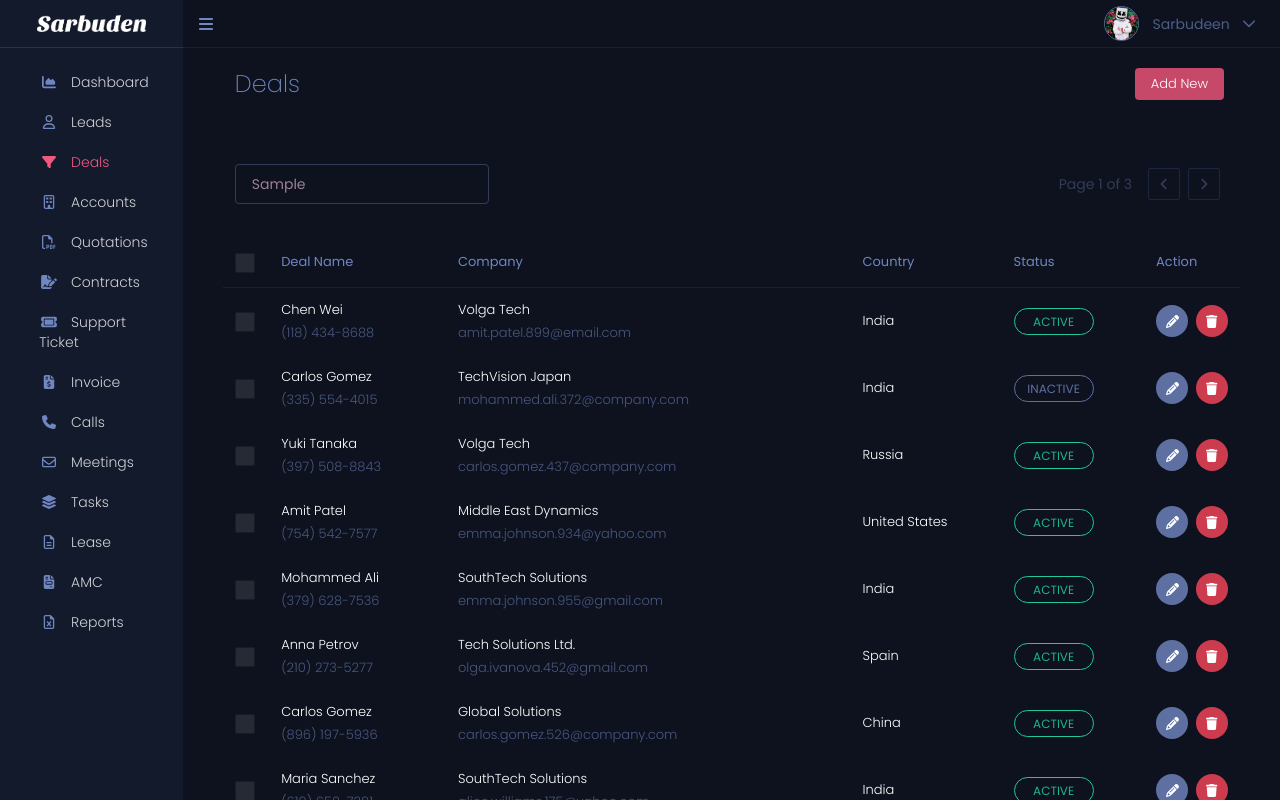
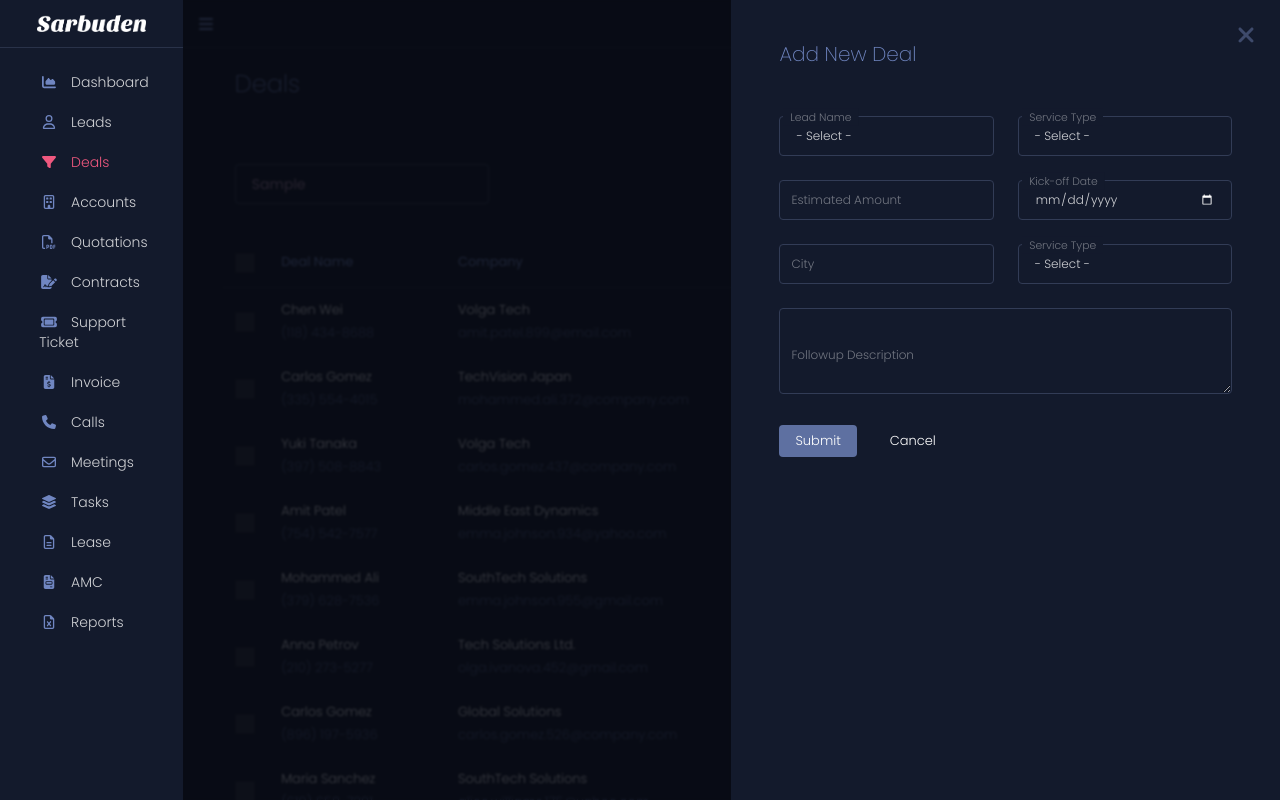
Before and after one commit to sarbudeenmca/Magpies-CRM, a React (Create React App) app: page /deals in a window 1280 px wide. Both pictures are taken after typing "Sample" into the empty fields and a click on the button "Add New". Shown: the top 800 px of the page. Built offline with nearby package versions, Linux system fonts and the light colour scheme.

Commit message:
crm name changed

```diff
--- a/package.json
+++ b/package.json
@@ -1,5 +1,5 @@
 {
-  "name": "crm",
+  "name": "magpies-crm",
   "version": "0.1.0",
   "private": true,
   "dependencies": {
--- a/public/index.html
+++ b/public/index.html
@@ -24,7 +24,7 @@
       work correctly both with client-side routing and a non-root public URL.
       Learn how to configure a non-root public URL by running `npm run build`.
     -->
-    <title>React App</title>
+    <title>Magpies CRM</title>
   </head>
   <body>
     <noscript>You need to enable JavaScript to run this app.</noscript>
--- a/src/components/Deals.jsx
+++ b/src/components/Deals.jsx
@@ -1,14 +1,26 @@
-import React from 'react'
+import React, { useState } from 'react'
 import ViewDeals from './views/ViewDeals'
+import { FontAwesomeIcon } from '@fortawesome/react-fontawesome'
+import { faPlus } from '@fortawesome/free-solid-svg-icons'
+import AddDeal from './forms/AddDeal'
 
 const Deals = () => {
+    const [isAddNewDealOpen, setAddNewDealOpen] = useState(false);
+    const handleAddDealClick = () => {
+        setAddNewDealOpen(!isAddNewDealOpen);
+    }
+
     return (
         <>
             <div className='title-header'>
                 <h1 className='main-title'>Deals</h1>
-                <button className='btn-add-new'>Add New</button>
+                <button className='btn-add-new' onClick={handleAddDealClick}><FontAwesomeIcon icon={faPlus} /><span>Add New</span></button>
             </div>
             <ViewDeals />
+            <AddDeal isAddNewDealOpen={isAddNewDealOpen} handleAddDealClick={handleAddDealClick} />
+            {isAddNewDealOpen && (
+                <div className='backdrop' onClick={handleAddDealClick}></div>
+            )}
         </>
     )
 }
--- a/src/components/Layout.css
+++ b/src/components/Layout.css
@@ -175,3 +175,7 @@ select.form-input option {
 .cancel-btn {
     @apply h-8 bg-transparent mr-4 rounded px-4 text-white text-[13px] font-light border border-transparent hover:border-accentd3;
 }
+
+input[type="date"]::-webkit-calendar-picker-indicator {
+    filter: invert(1);
+}
--- a/src/components/Leads.jsx
+++ b/src/components/Leads.jsx
@@ -3,23 +3,23 @@ import ViewLeads from './views/ViewLeads'
 import { FontAwesomeIcon } from '@fortawesome/react-fontawesome'
 import { faPlus } from '@fortawesome/free-solid-svg-icons'
 import AddLead from './forms/AddLead'
+
 const Leads = () => {
-
-  const [isAddNewOpen, setAddNewOpen] = useState(false);
-  const handleAddClick = () => {
-    setAddNewOpen(!isAddNewOpen);
+  const [isAddNewLeadOpen, setAddNewLeadOpen] = useState(false);
+  const handleAddLeadClick = () => {
+    setAddNewLeadOpen(!isAddNewLeadOpen);
   }
 
   return (
     <>
       <div className='title-header'>
         <h1 className='main-title'>Leads</h1>
-        <button className='btn-add-new' onClick={() => handleAddClick()}><FontAwesomeIcon icon={faPlus} /><span>Add New</span></button>
+        <button className='btn-add-new' onClick={() => handleAddLeadClick()}><FontAwesomeIcon icon={faPlus} /><span>Add New</span></button>
       </div>
       <ViewLeads />
-      <AddLead isAddNewOpen={isAddNewOpen} handleAddClick={() => handleAddClick()} />
-      {isAddNewOpen && (
-        <div className="backdrop" onClick={handleAddClick} />
+      <AddLead isAddNewLeadOpen={isAddNewLeadOpen} handleAddLeadClick={() => handleAddLeadClick()} />
+      {isAddNewLeadOpen && (
+        <div className="backdrop" onClick={handleAddLeadClick} />
       )}
     </>
   )
--- /dev/null
+++ b/src/components/forms/AddDeal.jsx
@@ -0,0 +1,88 @@
+import React from 'react'
+import { FontAwesomeIcon } from '@fortawesome/react-fontawesome'
+import { faTimes } from '@fortawesome/free-solid-svg-icons'
+
+const AddDeal = ({ isAddNewDealOpen, handleAddDealClick }) => {
+    return (
+        <>
+            <aside className={`form ${isAddNewDealOpen ? '' : 'translate-x-full'}`}>
+                <div className="title-header">
+                    <h1 className="main-title">Add New Deal</h1>
+                    <button className='form-close' onClick={handleAddDealClick}><FontAwesomeIcon icon={faTimes} /></button>
+                </div>
+                <form action="#" className='form-container'>
+                    <div className="form-fields">
+                        <select id="leadName" name="leadName" className="form-input peer" >
+                            <option value="">- Select -</option>
+                            <option value="Name 1">Name 1</option>
+                            <option value="Name 2">Name 2</option>
+                            <option value="Name 3">Name 3</option>
+                            <option value="Name 4">Name 4</option>
+                        </select>
+                        <label htmlFor="leadName" className="form-label">
+                            Lead Name
+                        </label>
+                    </div>
+                    <div className="form-fields">
+                        <select id="serviceType" name="serviceType" className="form-input peer" >
+                            <option value="">- Select -</option>
+                            <option value="Web Design">Web Design</option>
+                            <option value="Web App Development">Web App Development</option>
+                            <option value="Graphic Design">Graphic Design</option>
+                            <option value="SEO">SEO</option>
+                            <option value="Social Media Marketing">Social Media Marketing</option>
+                        </select>
+                        <label htmlFor="serviceType" className="form-label">
+                            Service Type
+                        </label>
+                    </div>
+                    <div className="form-fields">
+                        <input type="text" id="estimatedAmount" className="form-input peer" placeholder=" " />
+                        <label htmlFor="estimatedAmount" className="form-label">
+                            Estimated Amount
+                        </label>
+                    </div>
+                    <div className="form-fields">
+                        <input type="date" id="kickOffDate" className="form-input peer" placeholder=" " />
+                        <label htmlFor="kickOffDate" className="form-label">
+                            Kick-off Date
+                        </label>
+                    </div>
+                    <div className="form-fields">
+                        <input type="text" id="city" className="form-input peer" placeholder=" " />
+                        <label htmlFor="city" className="form-label">
+                            City
+                        </label>
+                    </div>
+                    <div className="form-fields">
+                        <select id="dealStatus" name="dealStatus" className="form-input peer" >
+                            <option value="">- Select -</option>
+                            <option value="Hold On">Hold On</option>
+                            <option value="RFI">RFI</option>
+                            <option value="RFQ">RFQ</option>
+                            <option value="Quoted">Quoted</option>
+                            <option value="Negotiation">Negotiation</option>
+                            <option value="Won">Won</option>
+                            <option value="Lost">Lost</option>
+                        </select>
+                        <label htmlFor="dealStatus" className="form-label">
+                            Service Type
+                        </label>
+                    </div>
+                    <div className="form-fields col-span-2">
+                        <textarea rows="4" id="followupDescription" className="form-input peer" placeholder=" " ></textarea>
+                        <label htmlFor="followupDescription" className="form-label">
+                            Followup Description
+                        </label>
+                    </div>
+                    <div className="form-fields col-span-2">
+                        <button type='button' className='submit-btn'>Submit</button>
+                        <button type='button' className='cancel-btn' onClick={handleAddDealClick}>Cancel</button>
+                    </div>
+                </form>
+            </aside>
+        </>
+    )
+}
+
+export default AddDeal
--- a/src/components/forms/AddLead.jsx
+++ b/src/components/forms/AddLead.jsx
@@ -2,13 +2,13 @@ import { faTimes } from '@fortawesome/free-solid-svg-icons'
 import { FontAwesomeIcon } from '@fortawesome/react-fontawesome'
 import React from 'react'
 
-const AddLead = ({ isAddNewOpen, handleAddClick }) => {
+const AddLead = ({ isAddNewLeadOpen, handleAddLeadClick }) => {
     return (
         <>
-            <aside className={`form ${isAddNewOpen ? '' : 'translate-x-full'}`}>
+            <aside className={`form ${isAddNewLeadOpen ? '' : 'translate-x-full'}`}>
                 <div className="title-header">
                     <h1 className="main-title">Add New Lead</h1>
-                    <button className='form-close' onClick={handleAddClick}><FontAwesomeIcon icon={faTimes} /></button>
+                    <button className='form-close' onClick={handleAddLeadClick}><FontAwesomeIcon icon={faTimes} /></button>
                 </div>
                 <form action="#" className='form-container'>
                     <div className="form-fields">
@@ -72,7 +72,7 @@ const AddLead = ({ isAddNewOpen, handleAddClick }) => {
                     </div>
                     <div className="form-fields col-span-2">
                         <button type='button' className='submit-btn'>Submit</button>
-                        <button type='button' className='cancel-btn' onClick={handleAddClick}>Cancel</button>
+                        <button type='button' className='cancel-btn' onClick={handleAddLeadClick}>Cancel</button>
                     </div>
                 </form>
             </aside>
--- a/src/components/views/ViewDeals.jsx
+++ b/src/components/views/ViewDeals.jsx
@@ -48,7 +48,7 @@ const generateRandomData = () => {
     return data;
 };
 
-const ViewDeals = () => {
+const ViewDeals = React.memo(() => {
     const tableData = generateRandomData();
     return (
 
@@ -94,6 +94,6 @@ const ViewDeals = () => {
             </table>
         </>
     );
-}
+})
 
 export default ViewDeals
```
Also changed, not shown: 1 other file (tests, documents, lock files or other folders).
